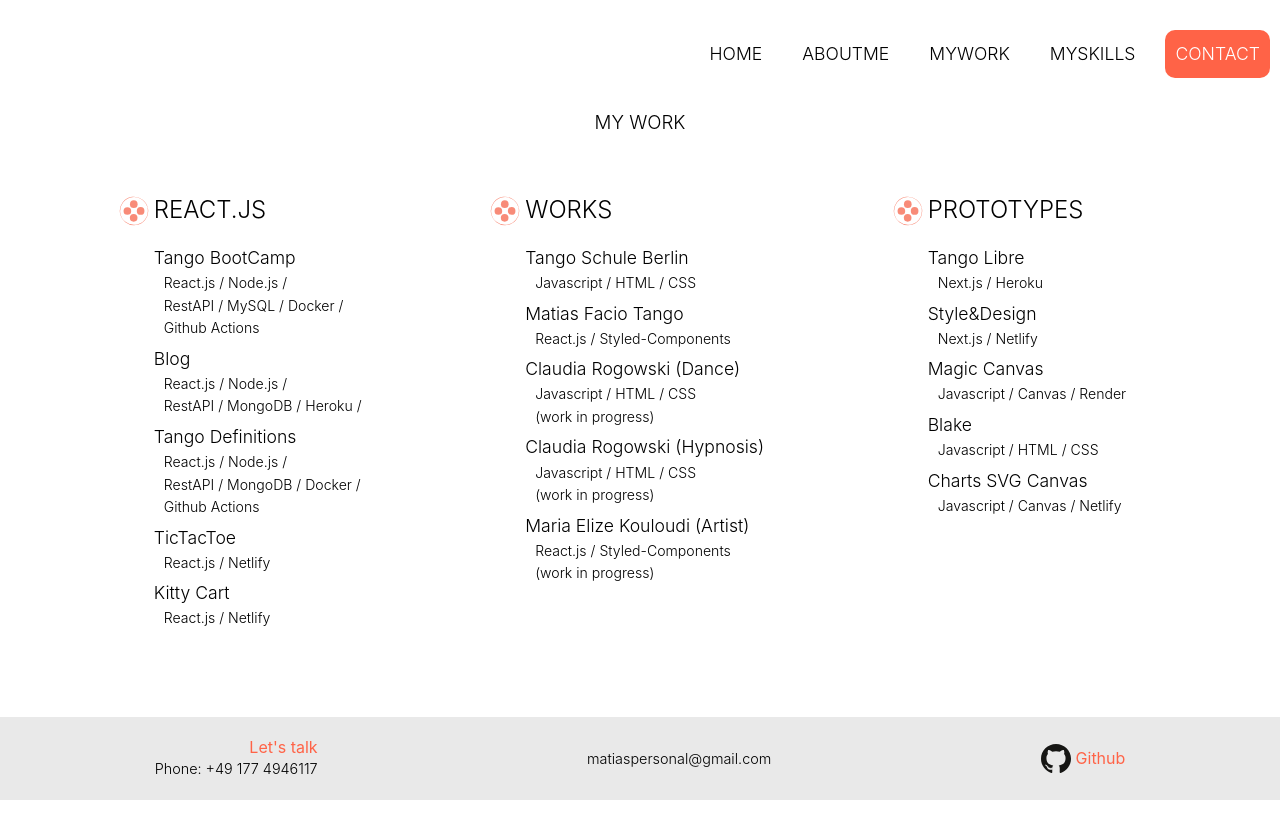
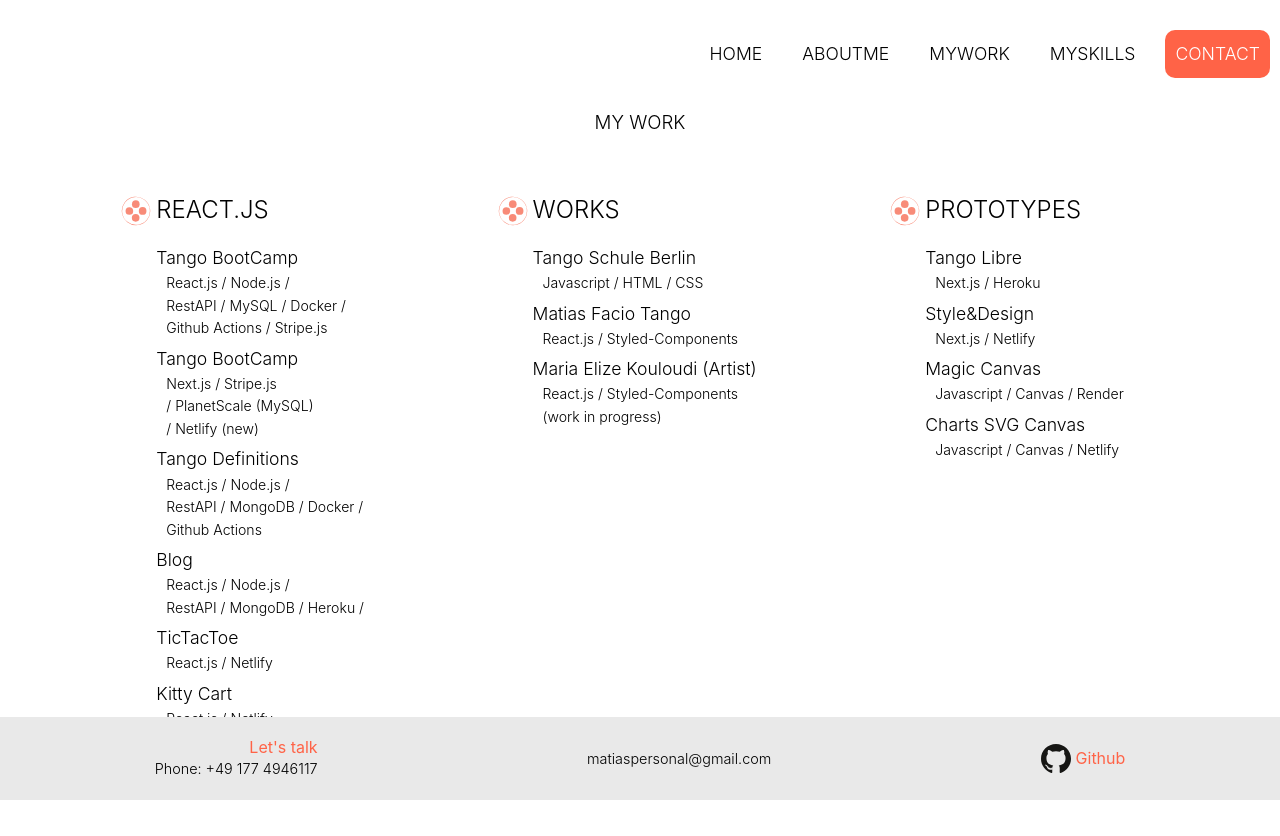
Before and after one commit to matiasfacio/matiasfacio-dev, a React (Create React App) app: page /mywork in a window 1280 px wide. Before the commit the page ends 800 px from the top, so only its background shows below. Built offline with nearby package versions, Linux system fonts and the light colour scheme.

Commit message:
my work update

```diff
--- a/src/components/pages/Mywork.js
+++ b/src/components/pages/Mywork.js
@@ -19,6 +19,34 @@ const Mywork = () => {
             <Details>
               React.js / Node.js / <br />
               RestAPI / MySQL / Docker /<br />
+              Github Actions / Stripe.js
+            </Details>
+          </li>
+          <li>
+            <a
+              href="https://tbc-next.netlify.app/"
+              target="_blank"
+              rel="noreferrer"
+            >
+              Tango BootCamp
+            </a>
+            <Details>
+              Next.js / Stripe.js
+              <br />
+              / PlanetScale (MySQL) <br />/ Netlify (new)
+            </Details>
+          </li>
+          <li>
+            <a
+              href="https://www.tangodefinitions.com/"
+              target="_blank"
+              rel="noreferrer"
+            >
+              Tango Definitions
+            </a>
+            <Details>
+              React.js / Node.js / <br />
+              RestAPI / MongoDB / Docker /<br />
               Github Actions
             </Details>
           </li>
@@ -35,20 +63,7 @@ const Mywork = () => {
               RestAPI / MongoDB / Heroku /
             </Details>
           </li>
-          <li>
-            <a
-              href="https://www.tangodefinitions.com/"
-              target="_blank"
-              rel="noreferrer"
-            >
-              Tango Definitions
-            </a>
-            <Details>
-              React.js / Node.js / <br />
-              RestAPI / MongoDB / Docker /<br />
-              Github Actions
-            </Details>
-          </li>
+
           <li>
             <a
               href="https://tateti-tictactoe.netlify.app/"
@@ -93,32 +108,6 @@ const Mywork = () => {
               Matias Facio Tango
             </a>
             <Details> React.js / Styled-Components</Details>
-          </li>
-          <li>
-            <a
-              href="/claudia_rogowski/claudia-tango/index.html"
-              target="_blank"
-              rel="noreferrer"
-            >
-              Claudia Rogowski (Dance)
-            </a>
-            <Details>
-              Javascript / HTML / CSS <br />
-              (work in progress)
-            </Details>
-          </li>
-          <li>
-            <a
-              href="/claudia_rogowski/claudia-nueva/index.html"
-              target="_blank"
-              rel="noreferrer"
-            >
-              Claudia Rogowski (Hypnosis)
-            </a>
-            <Details>
-              Javascript / HTML / CSS <br />
-              (work in progress)
-            </Details>
           </li>
           <li>
             <a
@@ -169,12 +158,6 @@ const Mywork = () => {
             </a>
             <Details>Javascript / Canvas / Render</Details>
           </li>
-          <li>
-            <a href="/black/index.html" target="_blank" rel="noreferrer">
-              Blake
-            </a>
-            <Details>Javascript / HTML / CSS</Details>
-          </li>
 
           <li>
             <a
```
